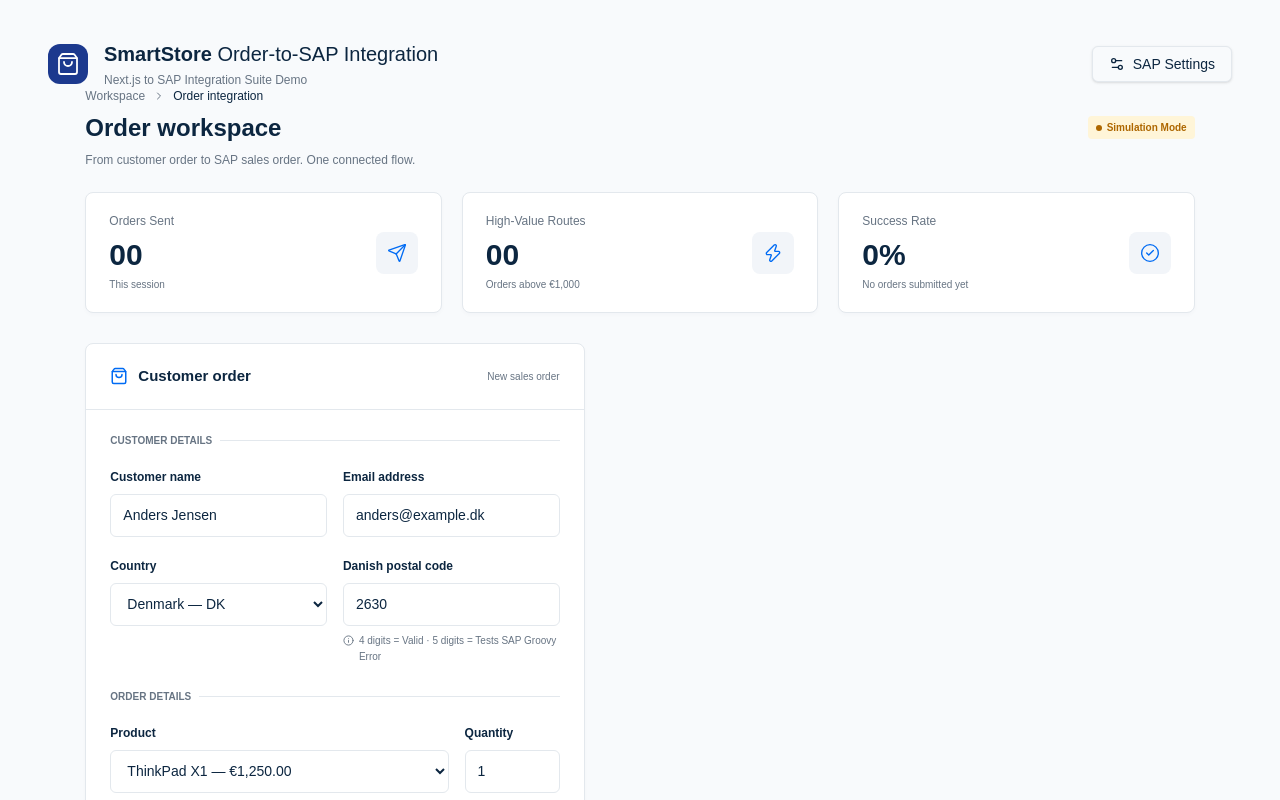
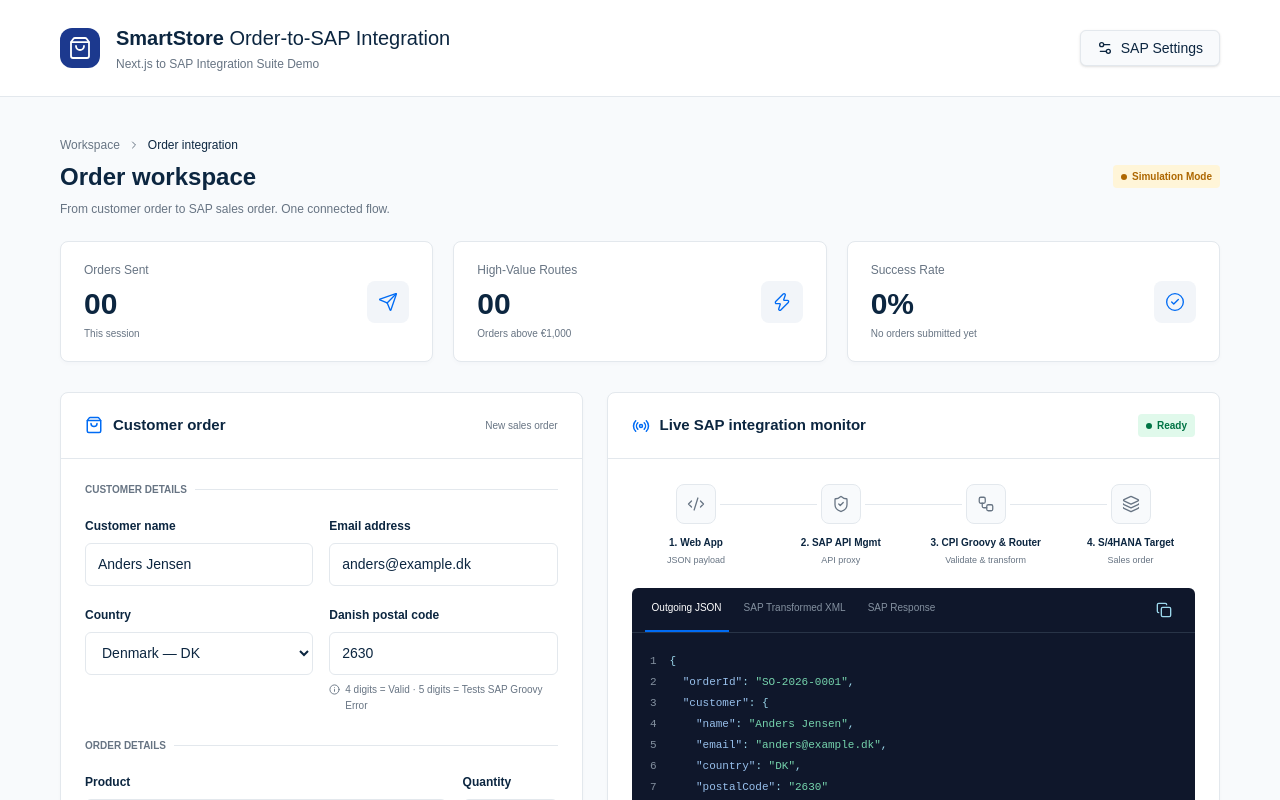
Before and after one commit to Sreelatha-Vallabhaneni/SmartStore-SAP-E2E-Integration, a Next.js app: page / in a window 1280 px wide. Shown: the top 800 px of the page. Built offline with nearby package versions, Linux system fonts and the light colour scheme.

Commit message:
updated main page newly created components and styling

```diff
--- a/app/page.js
+++ b/app/page.js
@@ -1,6 +1,4 @@
 "use client";
-import { ShoppingBag, Settings2 } from "lucide-react";
-import Image from "next/image";
 import { useEffect, useRef, useState } from "react";
 import { ChevronRight, CircleCheck, Send, Zap } from "lucide-react";
 import { defaultCustomer, products, orderPriority, validPostalCode } from "@/lib/orders";
@@ -8,6 +6,10 @@ import { Navbar } from "./components/NavBar";
 import { SettingsDialog } from "./components/SettingsDialog";
 import { Footer } from "./components/Footer";
 import { OrderForm } from "./components/OrderForm";
+import { IntegrationMonitor } from "./components/IntegrationMonitor";
+import { RecentOrders } from "./components/RecentOrders";
+
+const wait = (ms) => new Promise((resolve) => setTimeout(resolve, ms));
 
 export default function Home() {
    const [customer, setCustomer] = useState(defaultCustomer);
@@ -153,15 +155,17 @@ export default function Home() {
   }
 
   return (
-    <div className="flex min-h-screen flex-col items-center justify-between px-12 py-10">
+    <div className=" flex flex-col justify-between min-h-screen">
+      <header className="app-header px-15 py-6">
         <Navbar
           onOpenSettings={() => {
             setDraft(settings);
             setSettingsOpen(true);
           }}
         />
-      <main>
-        <div className="flex justify-between items-start gap-3">
+      </header>
+      <main className =" px-15 py-10">
+        <div className="flex justify-between items-start">
           <div>
             <div className="flex items-center gap-2 text-xs text-muted-foreground mb-2">
               <span>Workspace</span>
@@ -232,8 +236,7 @@ export default function Home() {
             onSubmit={submit}
             onFill={fill}
           />
-
-          {/* <IntegrationMonitor
+          <IntegrationMonitor
             busy={busy}
             failed={failed}
             stage={stage}
@@ -242,8 +245,9 @@ export default function Home() {
             response={response}
             tab={tab}
             setTab={setTab}
-          /> */}
+          />
         </div>
+        <RecentOrders orders={orders} />
         <Footer />
       </main>
       <SettingsDialog
```
Lines whose indentation alone changed are shown as unchanged.
